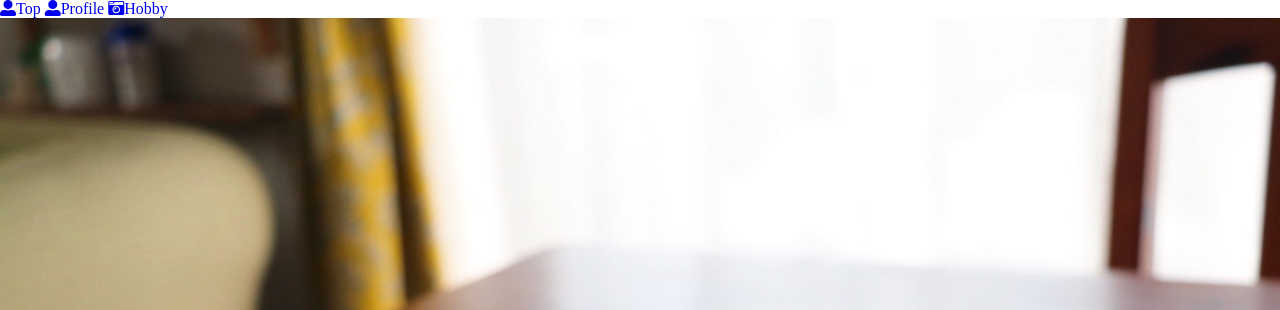
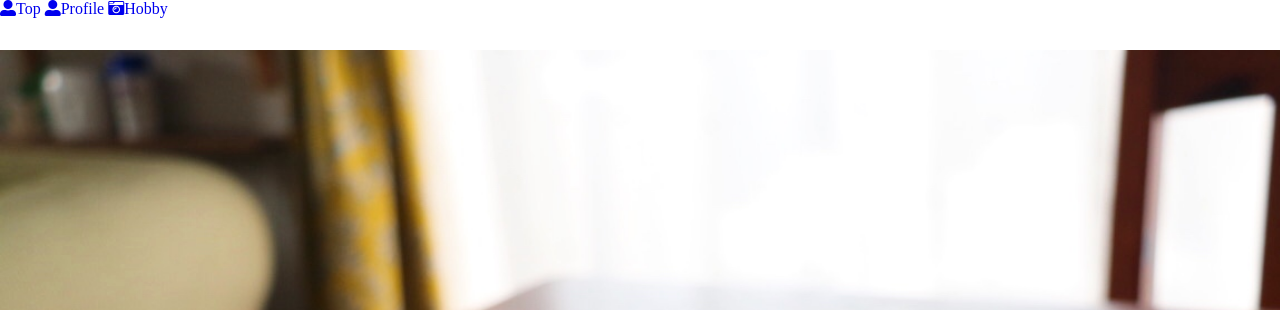
Before and after one commit to AnnaKatagiri/AnnaKatagiri.github.io, a plain HTML site: page index.html in a window 1280 px wide. Shown: the top 310 px of the page. Drawn offline with nearby package versions, Linux system fonts and the light colour scheme.

Commit message:
Update stylesheet.css

```diff
--- a/stylesheet.css
+++ b/stylesheet.css
@@ -16,6 +16,11 @@ a {
 .font_test{
   color: #0489B1;
 }
+
+.header {
+  height: 50px
+}
+
 
 .top-wrapper {
   padding: 250px 0px 100px 0px;
```
